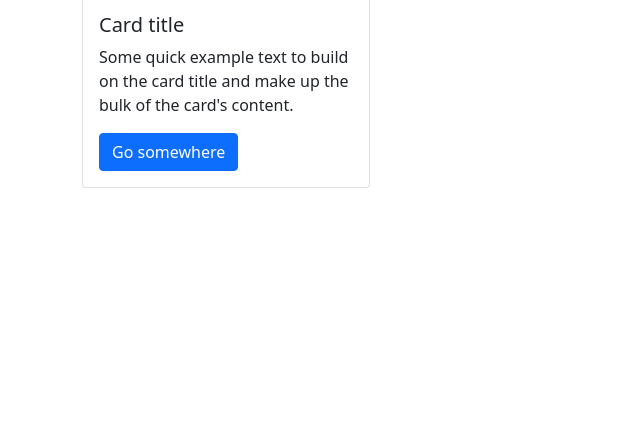
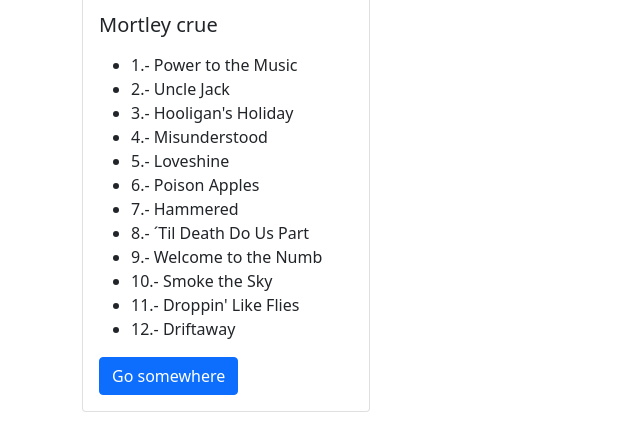
Before and after one commit to KarlHeitmann/taller-github-g-2, a plain HTML site: page index.html in a window 1280 px wide. Shown: the part 28-476 px from the top of the page, without its empty margins (0-640 px from the left). Drawn offline with nearby package versions, Linux system fonts and the light colour scheme.

Commit message:
Update index.html
se agregó la lista del disco

```diff
--- a/index.html
+++ b/index.html
@@ -15,10 +15,26 @@
       <div class="row">
         <div class="col">
           <div class="card" style="width: 18rem;">
-            <img src="..." class="card-img-top" alt="...">
+            <img src="img/motley-1994.jpg" class="card-img-top" alt="...">
             <div class="card-body">
-              <h5 class="card-title">Card title</h5>
-              <p class="card-text">Some quick example text to build on the card title and make up the bulk of the card's content.</p>
+              <h5 class="card-title">Mortley crue</h5>
+              <p class="card-text">
+                  <ul>
+                    <li>1.- Power to the Music</li>
+                    <li>2.- Uncle Jack</li>
+                    <li>3.- Hooligan's Holiday</li>
+                    <li>4.- Misunderstood</li>
+                    <li>5.- Loveshine</li>
+                    <li>6.- Poison Apples</li>
+                    <li>7.- Hammered</li>
+                    <li>8.- ´Til Death Do Us Part</li>
+                    <li>9.- Welcome to the Numb</li>
+                    <li>10.- Smoke the Sky</li>
+                    <li>11.- Droppin' Like Flies</li>
+                    <li>12.- Driftaway</li>
+                  </ul>
+
+              </p>
               <a href="#" class="btn btn-primary">Go somewhere</a>
             </div>
           </div>
```
